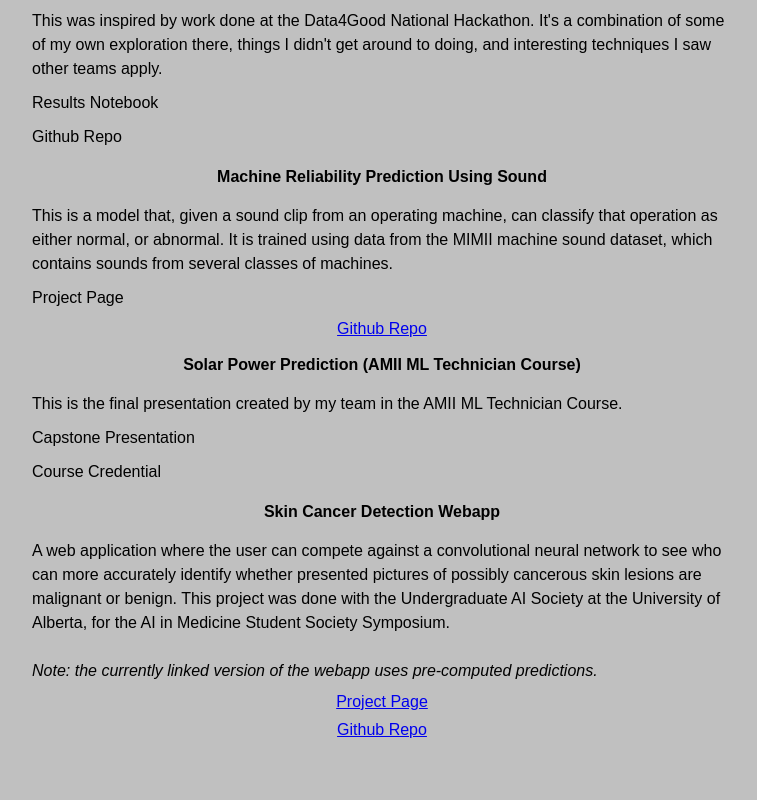
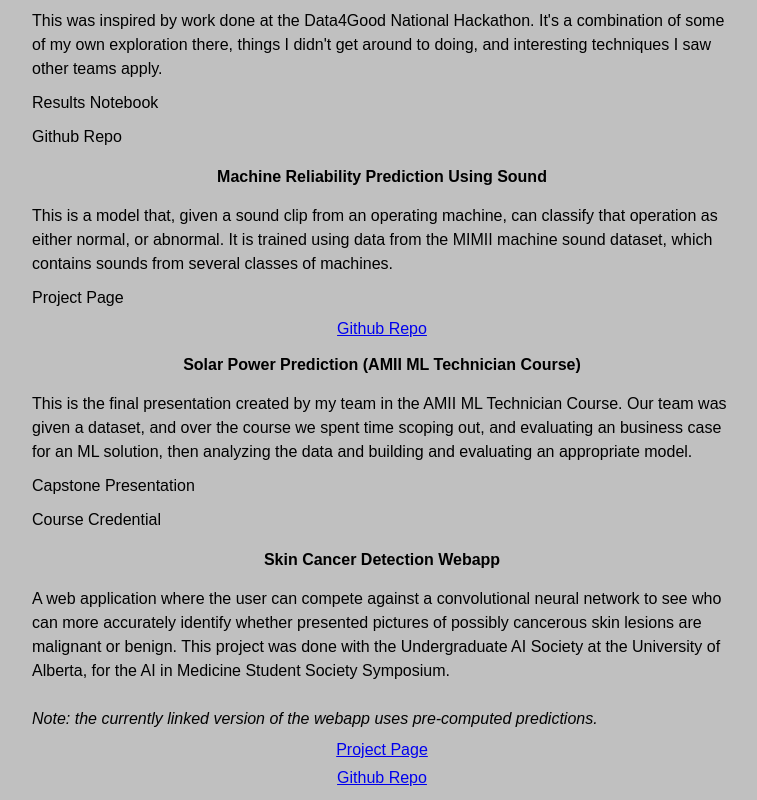
Before and after one commit to PeterFriedrich/main-portfolio, a plain HTML site: page test.html in a window 1280 px wide. Shown: the part 584-1384 px from the top of the page, without its empty margins (258-1015 px from the left). Before the commit the page ends 1336 px from the top, so only its background shows below. Drawn offline with Linux system fonts and the light colour scheme.

Commit message:
Adding more text blurbs for projects

```diff
--- a/test.html
+++ b/test.html
@@ -51,7 +51,7 @@
 
     <div id="solar">
         <h2>Solar Power Prediction (AMII ML Technician Course)</h2>
-        <p>This is the final presentation created by my team in the AMII ML Technician Course.</p>
+        <p>This is the final presentation created by my team in the AMII ML Technician Course. Our team was given a dataset, and over the course we spent time scoping out, and evaluating an business case for an ML solution, then analyzing the data and building and evaluating an appropriate model.</p>
         <p>Capstone Presentation</p>
         <p>Course Credential</p>
 
```
